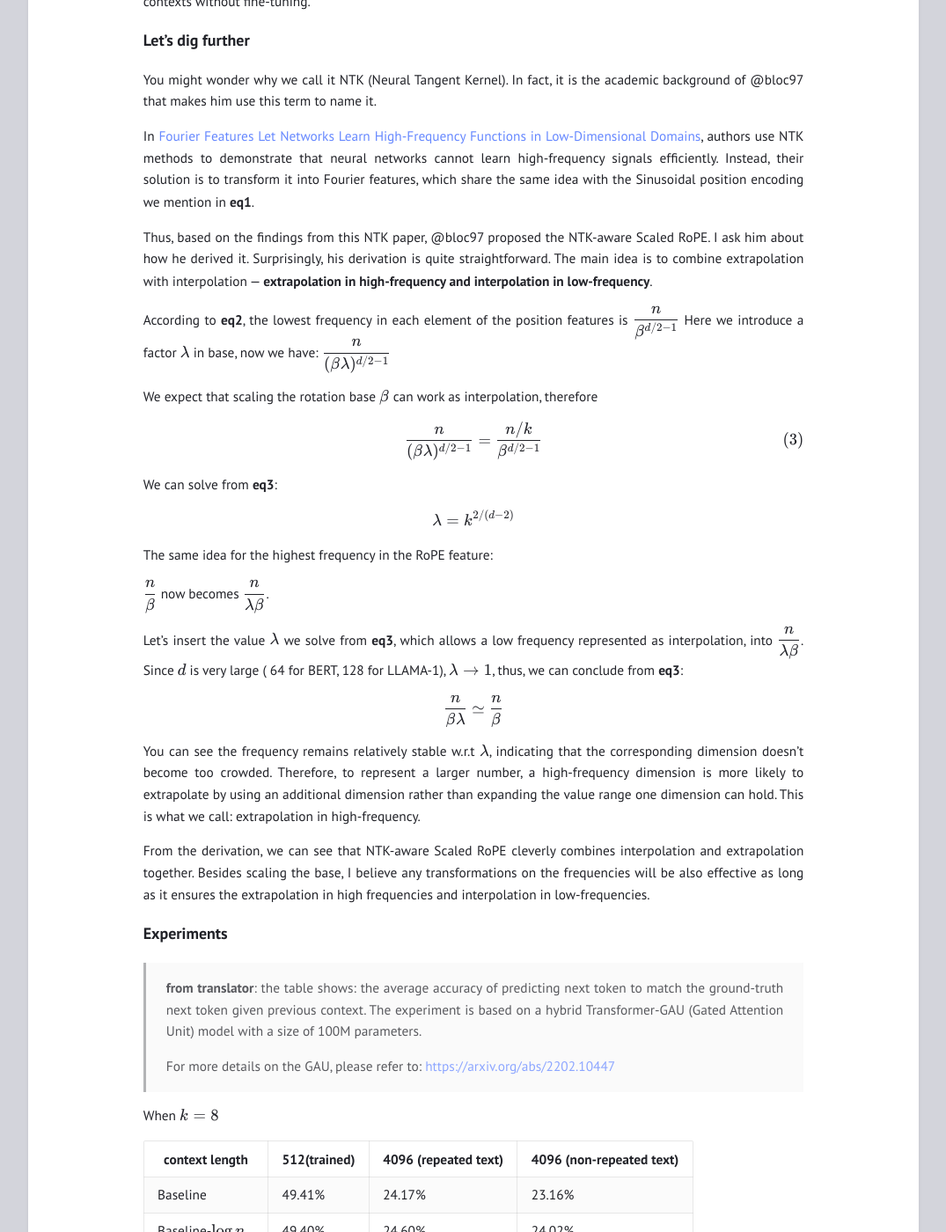
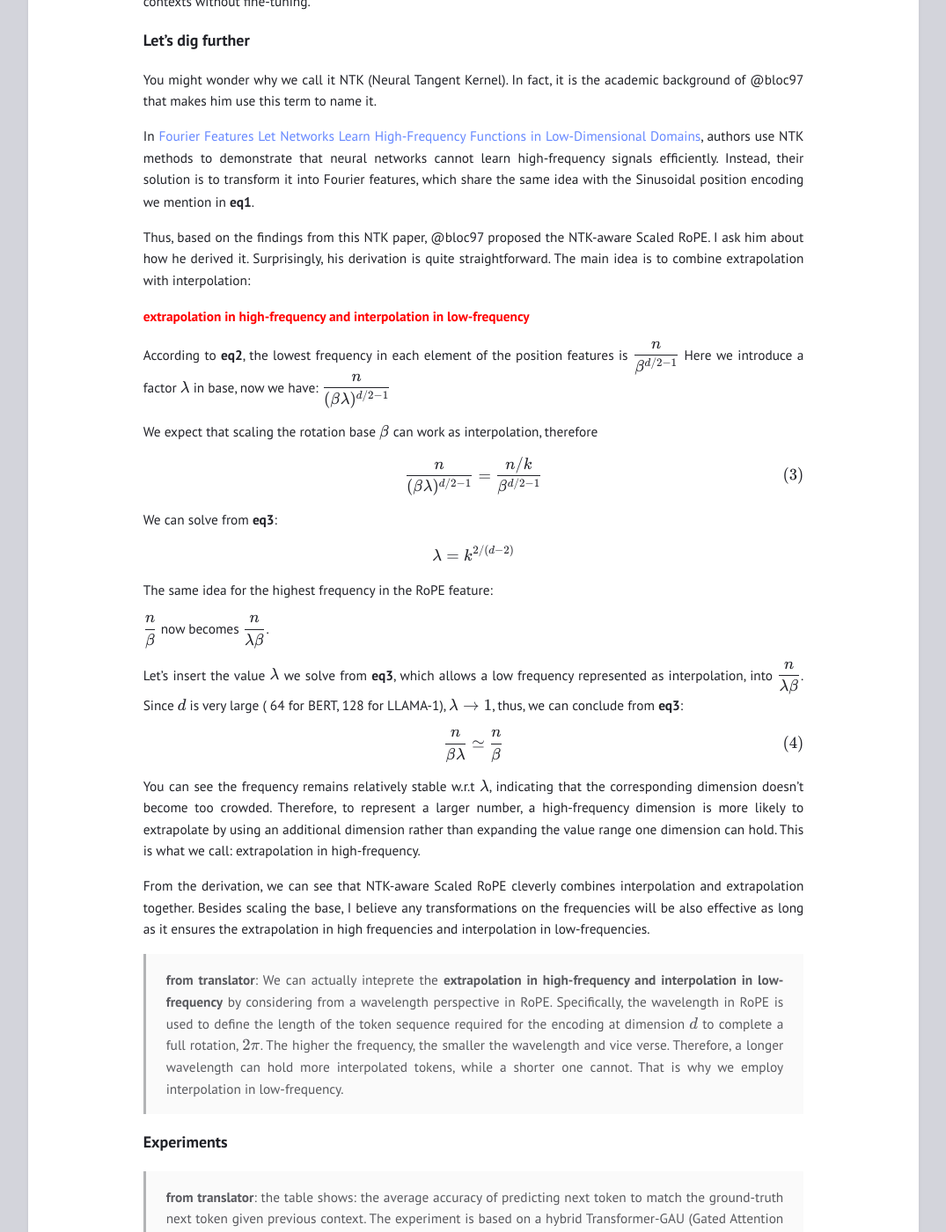
Before and after one commit to NormXU/NormXU.github.io, a Jekyll site: the page built from _posts/2023-08-09-Rethinking-Rotary-Position-Embedding.md, in a window 1280 px wide and 1400 px high, scrolled down 4327 px. Shown: the whole window at 88% size, without its empty margins (102-1177 px from the left). Built offline with Jekyll 4.4.1, drawn with Linux system fonts in a browser that asks for light colours; some of the changed text lies outside the part shown.

Commit message:
[blog] fix a translation bug

```diff
--- a/_posts/2023-08-09-Rethinking-Rotary-Position-Embedding.md
+++ b/_posts/2023-08-09-Rethinking-Rotary-Position-Embedding.md
@@ -101,7 +101,10 @@ You might wonder why we call it NTK (Neural Tangent Kernel). In fact, it is the
 
 In [Fourier Features Let Networks Learn High-Frequency Functions in Low-Dimensional Domains](https://arxiv.org/abs/2006.10739), authors use NTK methods to demonstrate that neural networks cannot learn high-frequency signals efficiently. Instead, their solution is to transform it into Fourier features, which share the same idea with the Sinusoidal position encoding we mention in **eq1**.
 
-Thus, based on the findings from this NTK paper, @bloc97 proposed the NTK-aware Scaled RoPE. I ask him about how he derived it. Surprisingly, his derivation is quite straightforward. The main idea is to combine extrapolation with interpolation — **extrapolation in high-frequency and  interpolation in low-frequency**.
+Thus, based on the findings from this NTK paper, @bloc97 proposed the NTK-aware Scaled RoPE. I ask him about how he derived it. Surprisingly, his derivation is quite straightforward. The main idea is to combine extrapolation with interpolation:
+
+
+<b><font color='red'>extrapolation in high-frequency and  interpolation in low-frequency</font></b>
 
 According to **eq2**, the lowest frequency in each element of the position features is
 $$\dfrac{n}{\beta^{d/2-1}}$$
@@ -122,11 +125,13 @@ The same idea for the highest frequency in the RoPE feature:
 
 Let's insert the value $$\lambda$$ we solve from **eq3**, which allows a low frequency represented as interpolation, into $$\dfrac{n}{\lambda\beta}$$. Since $$d$$ is very large ( 64 for BERT, 128 for LLAMA-1), $$\lambda \to 1$$, thus, we can conclude from **eq3**:
 
-$$\dfrac{n}{\beta\lambda}\simeq \dfrac{n}{\beta}$$
+$$ \begin{equation}\dfrac{n}{\beta\lambda}\simeq \dfrac{n}{\beta}\end{equation} $$
 
 You can see the frequency remains relatively stable w.r.t $$\lambda$$, indicating that the corresponding dimension doesn’t become too crowded. Therefore, to represent a larger number, a high-frequency dimension is more likely to extrapolate by using an additional dimension rather than expanding the value range one dimension can hold. This is what we call: extrapolation in high-frequency.
 
 From the derivation, we can see that NTK-aware Scaled RoPE cleverly combines interpolation and extrapolation together. Besides scaling the base, I believe any transformations on the frequencies will be also effective as long as it ensures the extrapolation in high frequencies and interpolation in low-frequencies.
+
+> **from translator**: We can actually inteprete the **extrapolation in high-frequency and  interpolation in low-frequency** by considering from a wavelength perspective in RoPE. Specifically, the wavelength in RoPE is used to define the length of the token sequence required for the encoding at dimension $$d$$ to complete a full rotation, $$2\pi$$. The higher the frequency, the smaller the wavelength and vice verse. Therefore, a longer wavelength can hold more interpolated tokens, while a shorter one cannot. That is why we employ interpolation in low-frequency.
 
 ### Experiments
 > **from translator**: the table shows: the average accuracy of predicting next token to match the ground-truth next token given previous context. The experiment is based on a hybrid Transformer-GAU (Gated Attention Unit) model with a size of 100M parameters.
@@ -166,3 +171,6 @@ In just a few weeks, the open-source community concerning long contexts totally
 
 ### Future Research
 please check [part-2](https://normxu.github.io/Rethinking-Rotary-Position-Embedding-2/)
+
+### Reference
+- [YaRN: Efficient Context Window Extension of Large Language Models](https://github.com/jquesnelle/yarn/tree/master)
```
